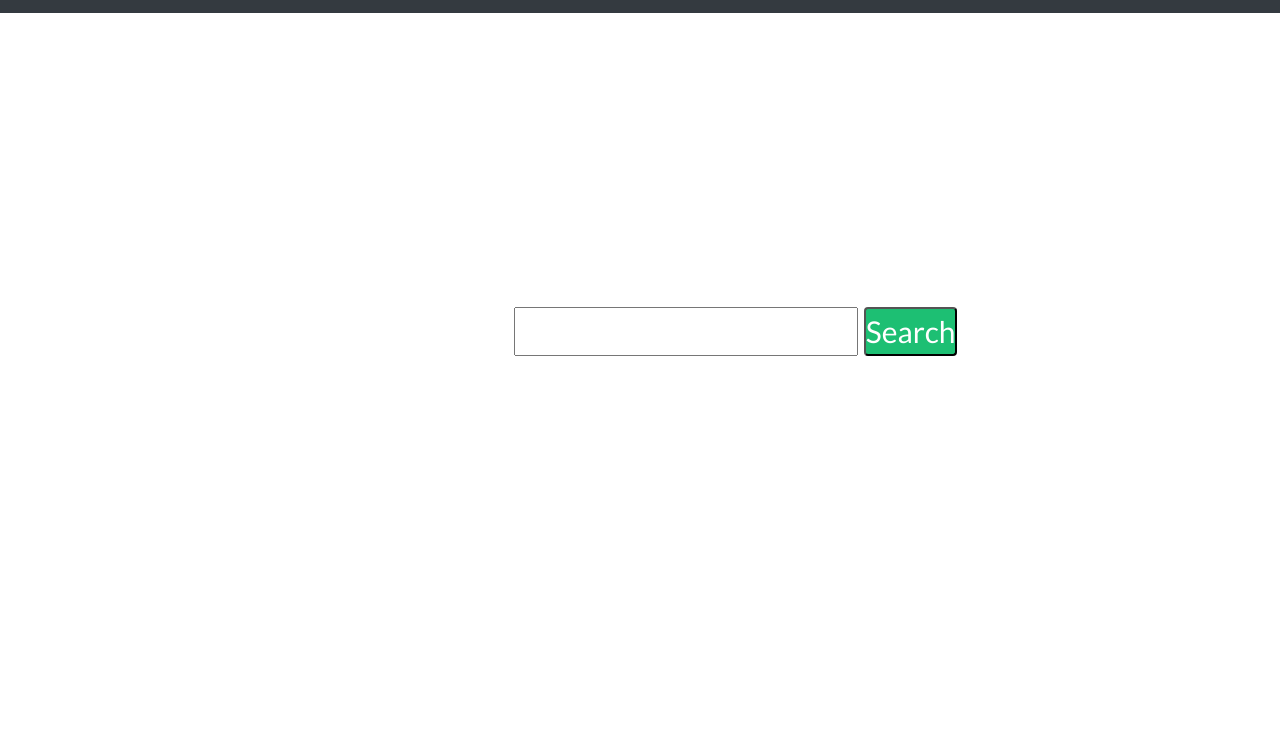
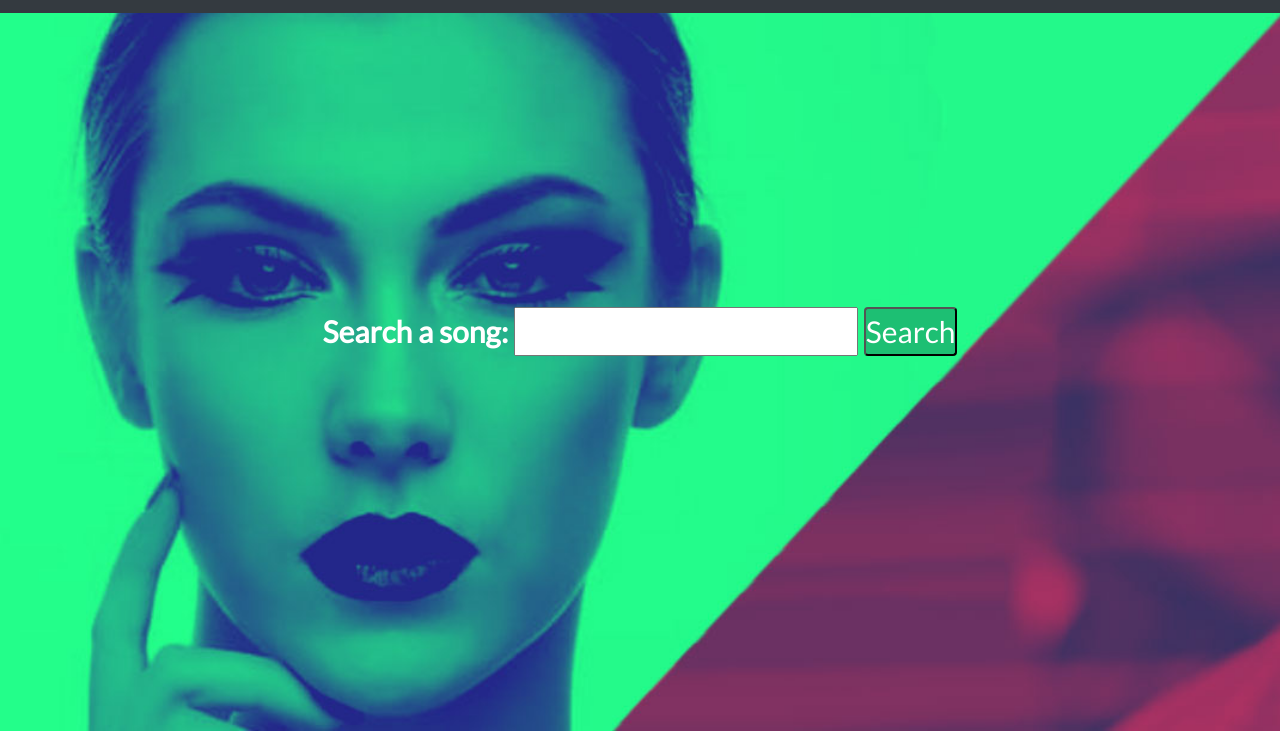
Before and after one commit to kerenkalifa/spotify_UI, a plain HTML site: page index.html in a window 1280 px wide. Shown: the part 69-800 px from the top of the page. Drawn offline with nearby package versions, Linux system fonts and the light colour scheme; the site is published under a folder, as on GitHub Pages, so addresses that start at the root find nothing.

Commit message:
modify html

```diff
--- a/assets/css/style.css
+++ b/assets/css/style.css
@@ -7,7 +7,7 @@
 body {
   font-family: "Lato", sans-serif;
   background: #fff;
-  background-image: url(/images/background.jpg);
+  background-image: url(../../images/background.jpg);
   background-repeat: no-repeat;
   background-size: cover;
   color: #fff;
```
Also changed, not shown: index.html (+1 -28 lines).
